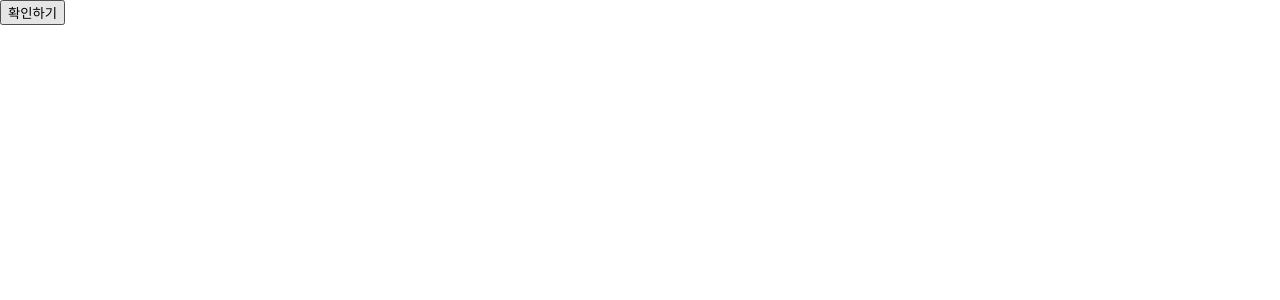
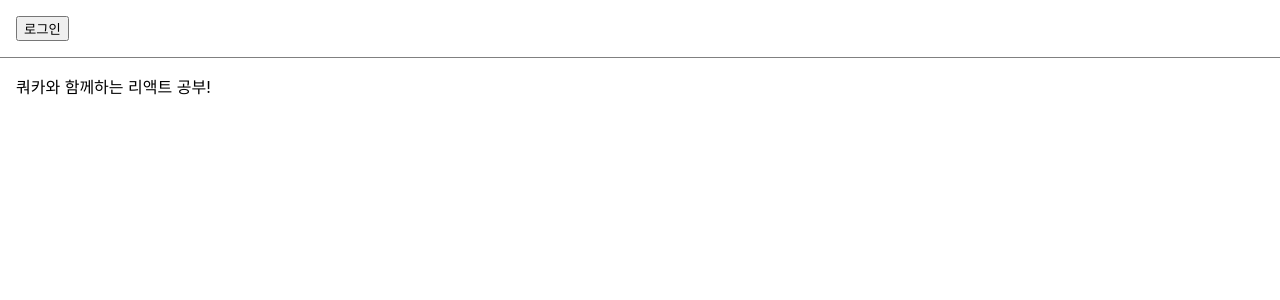
Before and after one commit to ljangwon/react-soaple, a React (Create React App) app: page / in a window 1280 px wide. Shown: the top 300 px of the page. Built offline with nearby package versions, Linux system fonts and the light colour scheme.

Commit message:
Study 9강 conditional rendering

```diff
--- /dev/null
+++ b/src/chapter_09/LandingPage.jsx
@@ -0,0 +1,27 @@
+import React, { useState } from 'react'
+import Toolbar from './Toolbar'
+
+function LandingPage() {
+  const [isLoggedIn, setIsLoggedIn] = useState(false)
+
+  const onClickLogin = () => {
+    setIsLoggedIn(true)
+  }
+
+  const onClickLogout = () => {
+    setIsLoggedIn(false)
+  }
+
+  return (
+    <div>
+      <Toolbar
+        isLoggedIn={isLoggedIn}
+        onClickLogin={onClickLogin}
+        onClickLogout={onClickLogout}
+      />
+      <div style={{ padding: 16 }}>쿼카와 함께하는 리액트 공부!</div>
+    </div>
+  )
+}
+
+export default LandingPage
--- /dev/null
+++ b/src/chapter_09/Toolbar.jsx
@@ -0,0 +1,28 @@
+import React from 'react'
+
+const styles = {
+  wrapper: {
+    padding: 16,
+    display: "flex",
+    flexDirection: "row",
+    borderBottom: "1px solid grey"
+  },
+  greeting: {
+    marginRight: 8
+  }
+}
+
+function Toolbar({ isLoggedIn, onClickLogin, onClickLogout }) {
+  return (
+    <div style={styles.wrapper}>
+      {isLoggedIn && <span style={styles.greeting}>환영합니다.</span>}
+      {isLoggedIn ? (
+        <button onClick={onClickLogout}>로그아웃</button>
+      ) : (
+        <button onClick={onClickLogin}>로그인</button>
+      )}
+    </div>
+  )
+}
+
+export default Toolbar
--- a/src/index.js
+++ b/src/index.js
@@ -9,12 +9,13 @@
 import NotificationList from './chapter_06/NotificationList';
 import Accommodate from './chapter_07/Accommodate';
 import ComfirmButton from './chapter_08/ComfirmButton';
+import LandingPage from './chapter_09/LandingPage';
 
 
 const root = ReactDOM.createRoot(document.getElementById('root'));
 root.render(
   <React.StrictMode>
-    <ComfirmButton />
+    <LandingPage />
   </React.StrictMode>
 );
 
```
